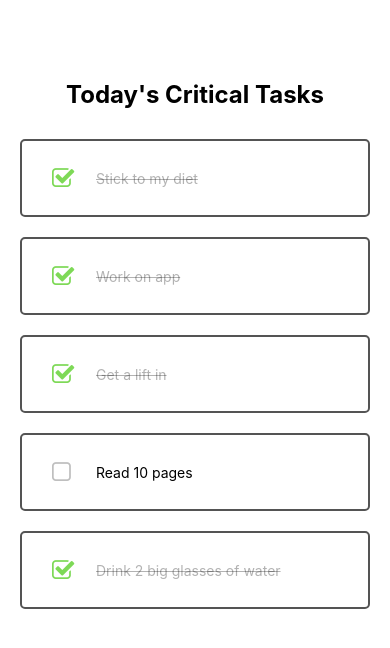
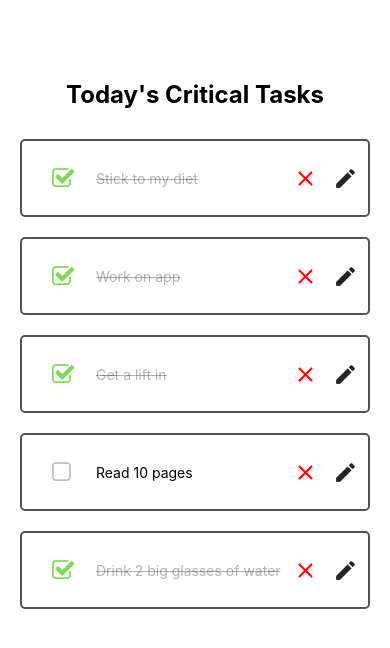
Before and after one commit to fitdevproject/FitDevProject, a React Native app: screen / in a window 390 px wide. Shown: the top 648 px of the page. Built offline with nearby package versions, Linux system fonts and the light colour scheme.

Commit message:
Enabled edit button hide/show functionality

```diff
--- a/components/Task.js
+++ b/components/Task.js
@@ -3,7 +3,7 @@ import { Icon } from "react-native-elements";
 import { View, Text, StyleSheet, TouchableOpacity, Alert } from "react-native";
 import { CheckBox } from "react-native-elements/dist/checkbox/CheckBox";
 
-const Task = ({ task, onEdit, onToggleComplete, onRemove, tasks }) => {
+const Task = ({ task, onEdit, onToggleComplete, onRemove, tasks, isEditDisabled }) => {
   const showDeleteAlert = () =>
     Alert.alert("Delete Task", "Are you sure?", [
       {
@@ -16,18 +16,8 @@ const Task = ({ task, onEdit, onToggleComplete, onRemove, tasks }) => {
 
   const onCompletedCheck = () => {
     onToggleComplete(task.id);
-    shouldDisable;
   };
 
-  const shouldDisable = () => {
-    let completedTasks = [];
-    tasks.forEach((task) => {
-      if (task.complete) {
-        completedTasks.push(task);
-      }
-      return completedTasks.size > 0;
-    });
-  };
 
   return (
     <View style={styles.item}>
@@ -44,7 +34,7 @@ const Task = ({ task, onEdit, onToggleComplete, onRemove, tasks }) => {
           <Text style={styles.itemText}>{task.text}</Text>
         )}
       </View>
-      {shouldDisable === false && (
+      {!isEditDisabled && (
         <View style={styles.itemRight}>
           <Icon
             color="red"
--- a/components/TaskList.js
+++ b/components/TaskList.js
@@ -1,4 +1,4 @@
-import React, { useState } from "react";
+import React, { useState, useMemo } from "react";
 import { TouchableOpacity } from "react-native";
 import { Alert, Modal, StyleSheet, Text, View, Button } from "react-native";
 import Task from "./Task";
@@ -11,6 +11,11 @@ const TaskList = ({
   disableIcon,
 }) => {
   const [modalVisible, setModalVisible] = useState(false);
+
+  const isEditDisabled = useMemo(() => {
+    let completedTasks = tasks.filter(task => task.complete);
+    return completedTasks.length === tasks.length;
+  }, [tasks]);
 
   return (
     <View style={styles.taskWrapper}>
@@ -25,6 +30,7 @@ const TaskList = ({
               onToggleComplete={onToggleComplete}
               onRemove={onRemove}
               tasks={tasks}
+              isEditDisabled={isEditDisabled}
             />
           ))}
         </View>
```
